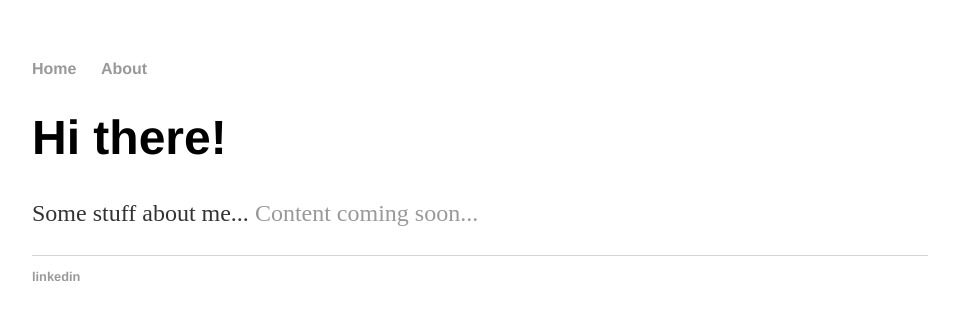
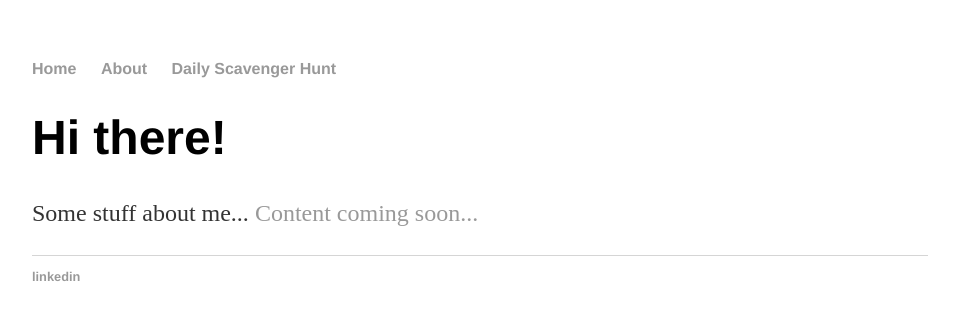
Before and after one commit to marisabrandt/marisabrandt.github.io, a Jekyll site: the page built from index.html, in a window 1280 px wide. Shown: the top 320 px of the page, without its empty margins (160-1119 px from the left). Built offline with Jekyll 4.4.1, drawn with Linux system fonts in a browser that asks for light colours.

Commit message:
Update default.html

```diff
--- a/_layouts/default.html
+++ b/_layouts/default.html
@@ -10,6 +10,7 @@
 	    		<ul>
 	        		<li><a href="/">Home</a></li>
 		        	<li><a href="/about">About</a></li>
+				<li><a href="/daily">Daily Scavenger Hunt</a></li>
 	    		</ul>
 			</nav>
 			<div class="container">
```
